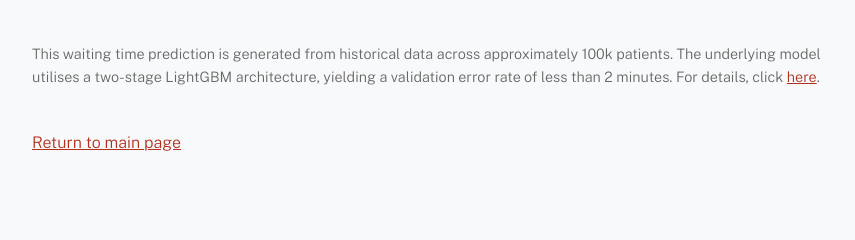
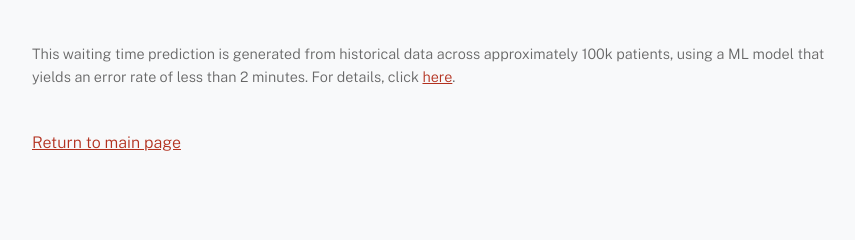
Before and after one commit to t-ching/wt-prediction, a Flask app: template templates/WaitingTime.html in a window 1280 px wide. Shown: the part 228-468 px from the top of the page, without its empty margins (58-913 px from the left). Run offline with Flask 3, Linux system fonts and the light colour scheme; the template is opened without the code that fills it, so the values that code supplies are empty; parts of the project's set-up code (start-up, migrations or seed data) failed here and were passed over.

Commit message:
Update WaitingTime.html

```diff
--- a/templates/WaitingTime.html
+++ b/templates/WaitingTime.html
@@ -19,9 +19,9 @@
   </h3>
   <br>
   <p style="font-size: 0.9rem; color: #666; line-height: 1.6; max-width: 800px;">
-    This waiting time prediction is generated from historical data across approximately 100k patients.
-    The underlying model utilises a two-stage LightGBM architecture, yielding a validation error rate
-    of less than 2 minutes. For details, click <a href="https://github.com/t-ching/wt-prediction/blob/d5f02afb32abf9cf02744504d6c68fe48b3ee7d1/README.md" target="_blank" rel="noopener noreferrer">here</a>.
+    This waiting time prediction is generated from historical data across approximately 100k patients,
+    using a ML model that yields an error rate of less than 2 minutes. For details,
+    click <a href="https://github.com/t-ching/wt-prediction/blob/d5f02afb32abf9cf02744504d6c68fe48b3ee7d1/README.md" target="_blank" rel="noopener noreferrer">here</a>.
   </p>
   <br>
   <a href="/">Return to main page</a>
```
